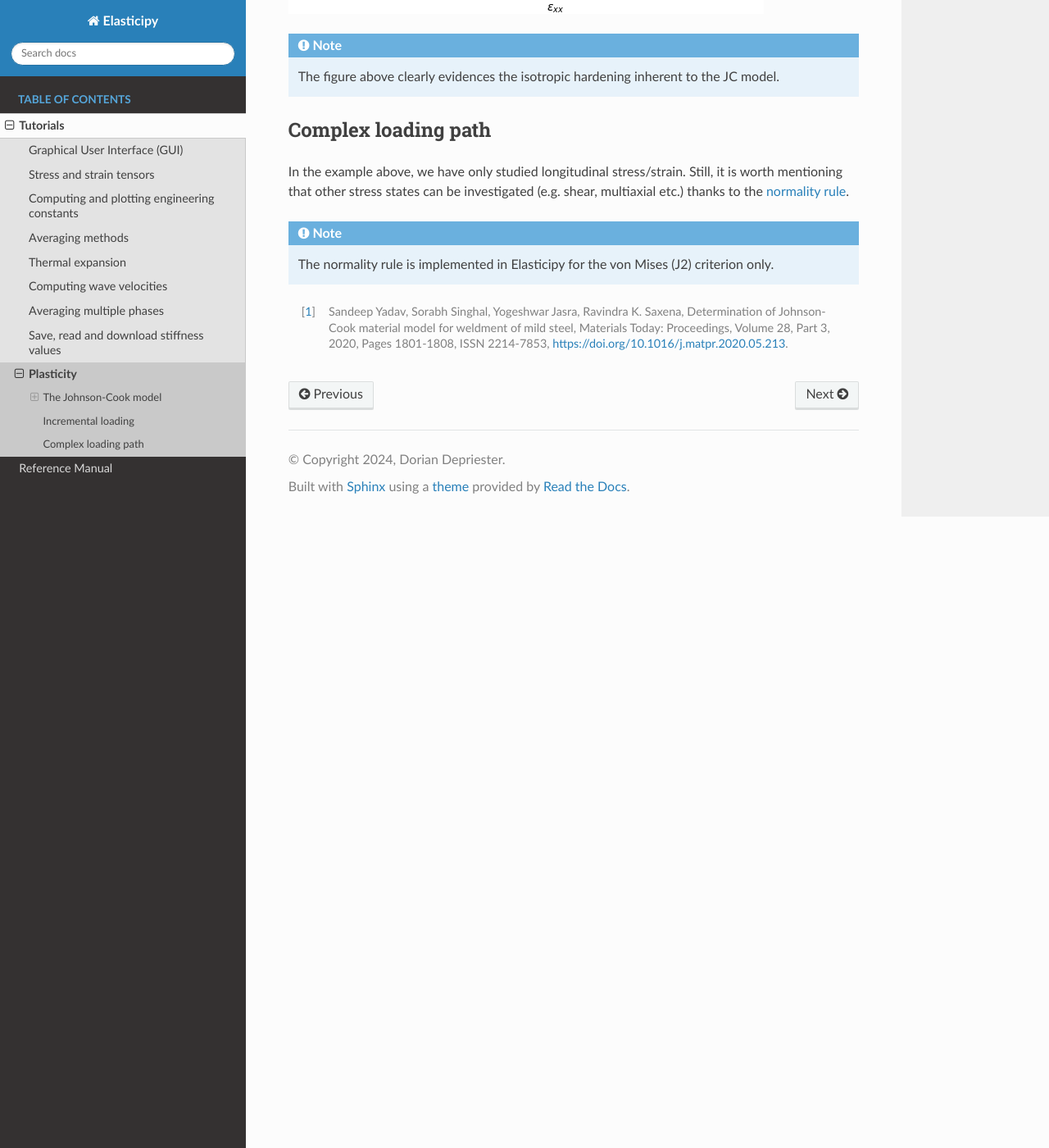
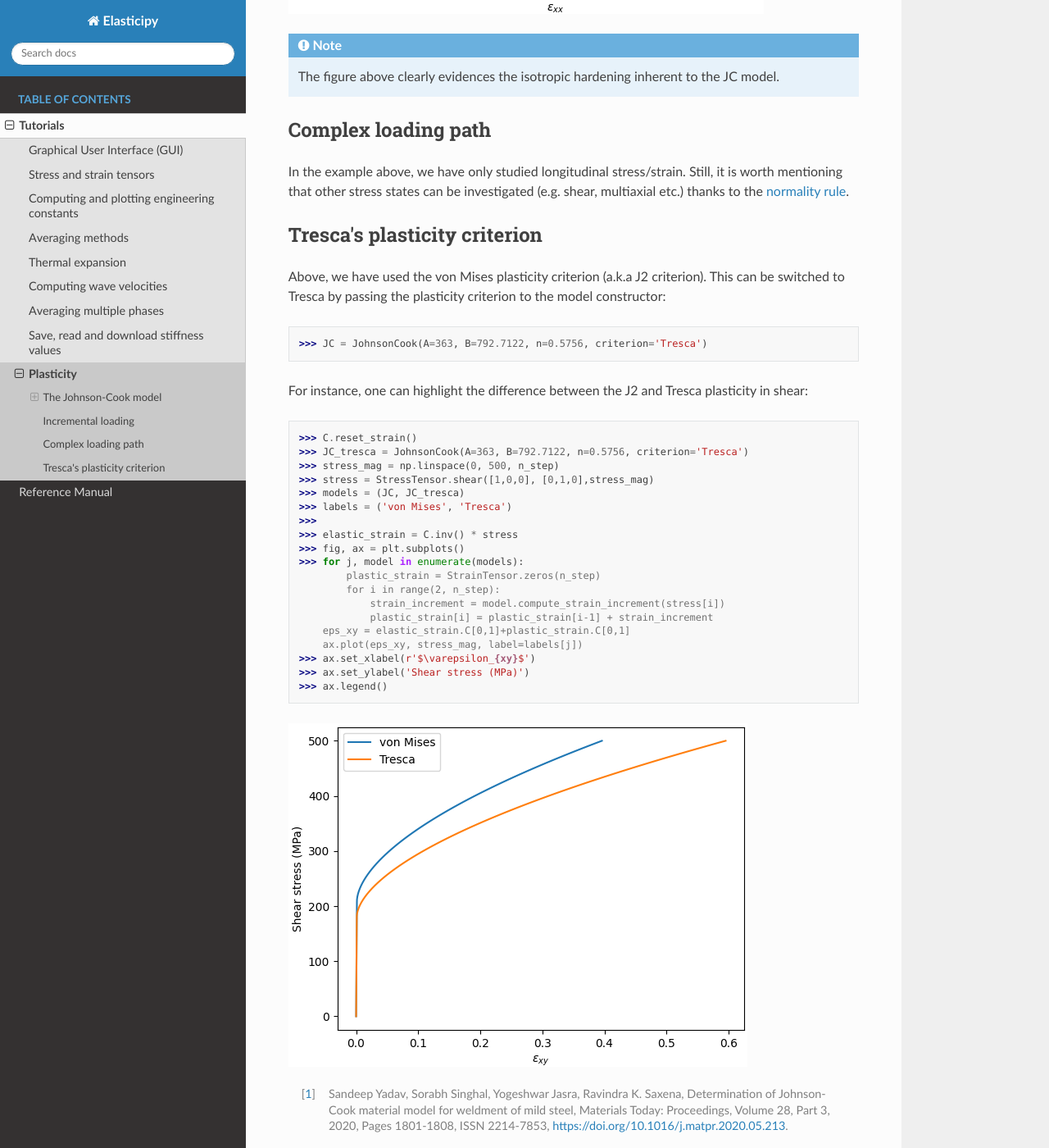
Before and after one commit to DorianDepriester/Elasticipy, a Sphinx documentation site: the page built from docs/source/Tutorials/Plasticity.rst, in a window 1280 px wide and 1400 px high, scrolled down 4613 px. Shown: the whole window at 82% size. Built offline with Sphinx 7.4.7 and the Read the Docs theme 3.1.0, drawn with Linux system fonts in a browser that asks for light colours.

Commit message:
Add example for J2/Tresca comparison

```diff
--- a/docs/source/Tutorials/Plasticity.rst
+++ b/docs/source/Tutorials/Plasticity.rst
@@ -147,9 +147,37 @@ In the example above, we have only studied longitudinal stress/strain. Still, it
 states can be investigated (e.g. shear, multiaxial etc.) thanks to the
 `normality rule <https://www.doitpoms.ac.uk/tlplib/granular_materials/normal.php>`_.
 
-.. note::
+Tresca's plasticity criterion
+=============================
+Above, we have used the von Mises plasticity criterion (a.k.a J2 criterion). This can be switched to Tresca by passing
+the plasticity criterion to the model constructor:
 
-    The normality rule is implemented in Elasticipy for the von Mises (J2) criterion only.
+    >>> JC = JohnsonCook(A=363, B=792.7122, n=0.5756, criterion='Tresca')
+
+For instance, one can highlight the difference between the J2 and Tresca plasticity in shear:
+
+    >>> C.reset_strain()
+    >>> JC_tresca = JohnsonCook(A=363, B=792.7122, n=0.5756, criterion='Tresca')
+    >>> stress_mag = np.linspace(0, 500, n_step)
+    >>> stress = StressTensor.shear([1,0,0], [0,1,0],stress_mag)
+    >>> models = (JC, JC_tresca)
+    >>> labels = ('von Mises', 'Tresca')
+    >>>
+    >>> elastic_strain = C.inv() * stress
+    >>> fig, ax = plt.subplots()
+    >>> for j, model in enumerate(models):
+            plastic_strain = StrainTensor.zeros(n_step)
+            for i in range(2, n_step):
+                strain_increment = model.compute_strain_increment(stress[i])
+                plastic_strain[i] = plastic_strain[i-1] + strain_increment
+        eps_xy = elastic_strain.C[0,1]+plastic_strain.C[0,1]
+        ax.plot(eps_xy, stress_mag, label=labels[j])
+    >>> ax.set_xlabel(r'$\varepsilon_{xy}$')
+    >>> ax.set_ylabel('Shear stress (MPa)')
+    >>> ax.legend()
+
+
+.. image:: images/Shear.png
 
 
 
```
Also changed, not shown: docs/source/Tutorials/images/Shear.png (added).
